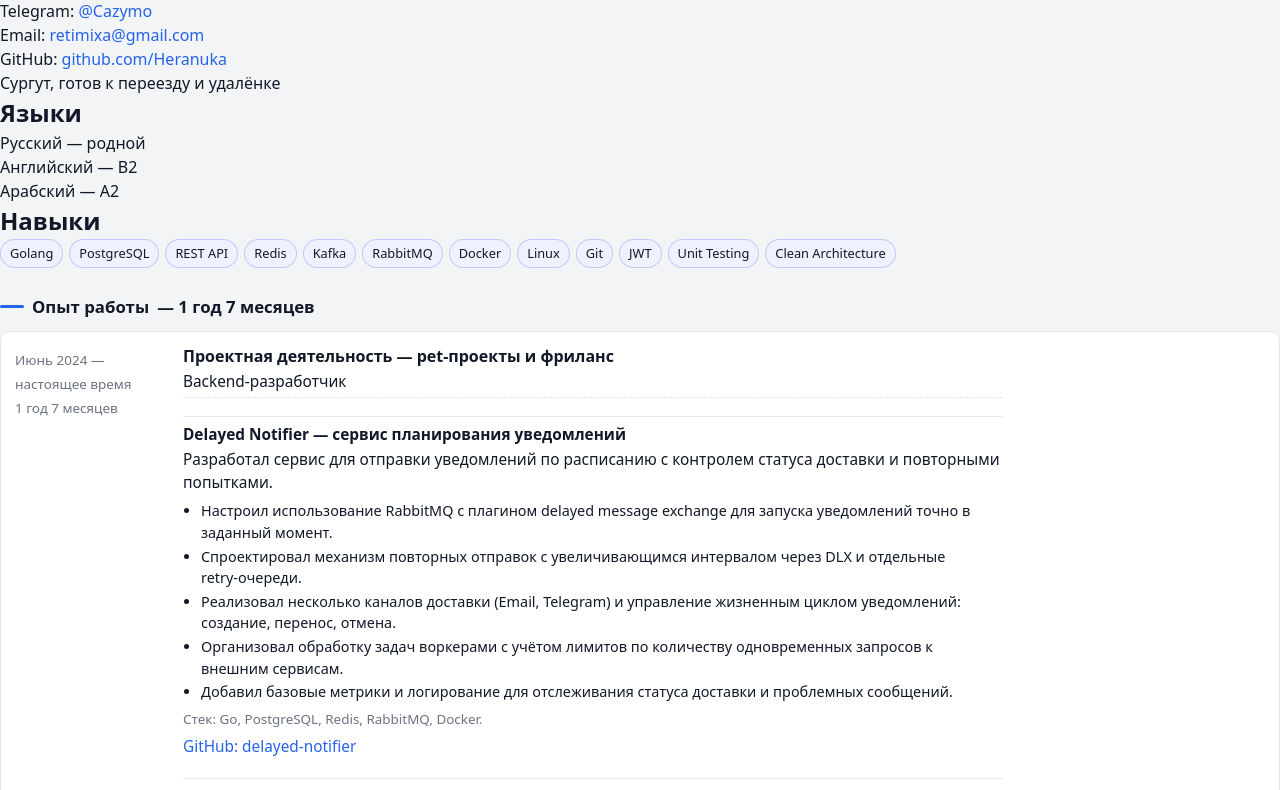
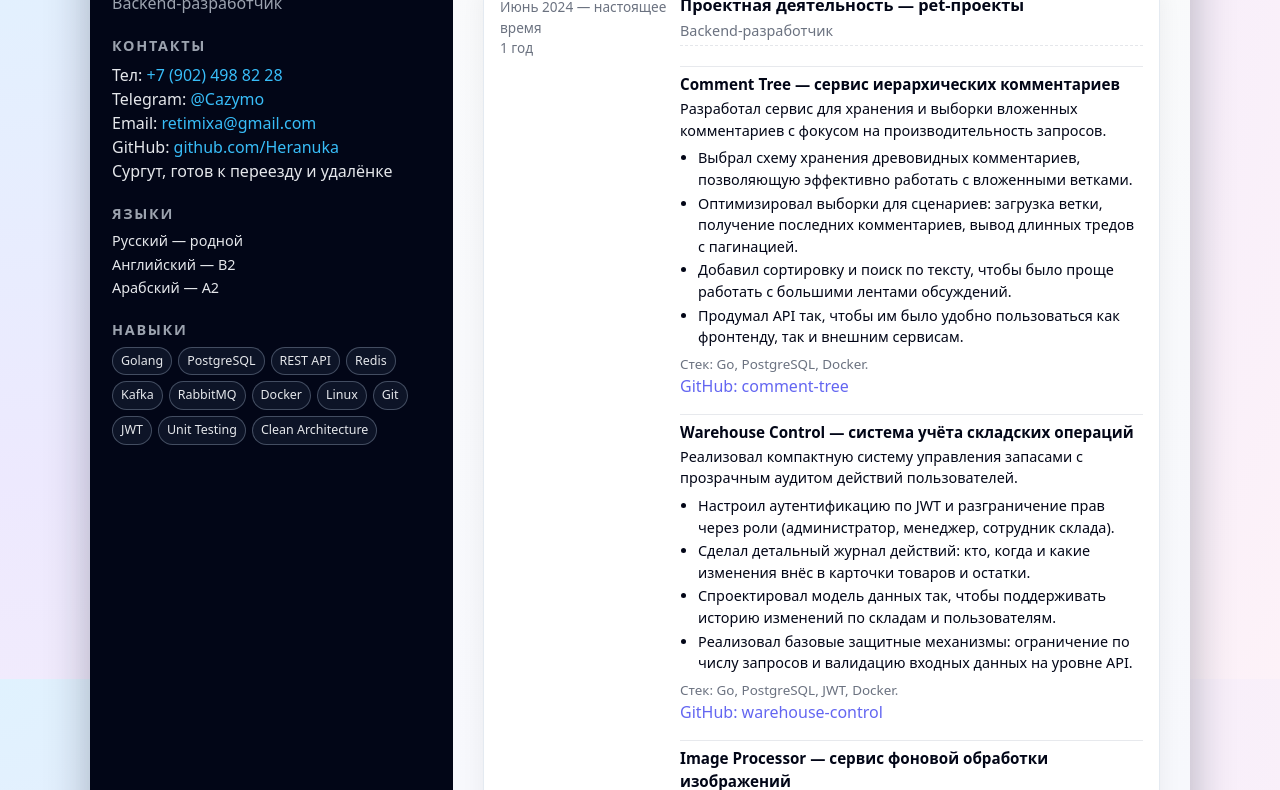
Before and after one commit to Heranuka/Heranuka.github.io, a plain HTML site: page index.html in a window 1280 px wide. Shown: the part 121-911 px from the top of the page. Drawn offline with Linux system fonts and the light colour scheme.

Commit message:
new commit2

```diff
--- a/index.html
+++ b/index.html
@@ -59,7 +59,7 @@
                 <span id="experience-total"></span>
             </h2>
 
-            <article class="item" data-start="2024-06" data-end="now">
+            <article class="item" data-start="2025-01" data-end="now">
                 <div class="item__meta">
                     <span>Июнь 2024 — настоящее время</span>
                 </div>
@@ -67,28 +67,65 @@
                 <div class="item__content">
 
                     <div class="item__header">
-                        <h3 class="item__title">Проектная деятельность — pet‑проекты и фриланс</h3>
+                        <h3 class="item__title">Проектная деятельность — pet‑проекты</h3>
                         <p class="item__position">Backend‑разработчик</p>
                     </div>
 
+                    <!-- 1. Comment Tree -->
                     <div class="subitem">
-                        <h4 class="subitem__title">Delayed Notifier — сервис планирования уведомлений</h4>
+                        <h4 class="subitem__title">Comment Tree — сервис иерархических комментариев</h4>
                         <p class="subitem_subtitle">
-                            Разработал сервис для отправки уведомлений по расписанию с контролем статуса доставки и повторными попытками.
+                            Разработал сервис для хранения и выборки вложенных комментариев с фокусом на производительность запросов.
                         </p>
                         <ul class="item__list">
-                            <li>Настроил использование RabbitMQ с плагином delayed message exchange для запуска уведомлений точно в заданный момент.</li>
-                            <li>Спроектировал механизм повторных отправок с увеличивающимся интервалом через DLX и отдельные retry‑очереди.</li>
-                            <li>Реализовал несколько каналов доставки (Email, Telegram) и управление жизненным циклом уведомлений: создание, перенос, отмена.</li>
-                            <li>Организовал обработку задач воркерами с учётом лимитов по количеству одновременных запросов к внешним сервисам.</li>
-                            <li>Добавил базовые метрики и логирование для отслеживания статуса доставки и проблемных сообщений.</li>
+                            <li>Выбрал схему хранения древовидных комментариев, позволяющую эффективно работать с вложенными ветками.</li>
+                            <li>Оптимизировал выборки для сценариев: загрузка ветки, получение последних комментариев, вывод длинных тредов с пагинацией.</li>
+                            <li>Добавил сортировку и поиск по тексту, чтобы было проще работать с большими лентами обсуждений.</li>
+                            <li>Продумал API так, чтобы им было удобно пользоваться как фронтенду, так и внешним сервисам.</li>
                         </ul>
-                        <p class="item__stack">Стек: Go, PostgreSQL, Redis, RabbitMQ, Docker.</p>
+                        <p class="item__stack">Стек: Go, PostgreSQL, Docker.</p>
                         <p class="subitem__link">
-                            <a href="https://github.com/Heranuka/DelayedNotifier" target="_blank">GitHub: delayed-notifier</a>
+                            <a href="https://github.com/Heranuka/CommentTree-Service" target="_blank">GitHub: comment-tree</a>
                         </p>
                     </div>
 
+                    <!-- 2. Warehouse Control -->
+                    <div class="subitem">
+                        <h4 class="subitem__title">Warehouse Control — система учёта складских операций</h4>
+                        <p class="subitem_subtitle">
+                            Реализовал компактную систему управления запасами с прозрачным аудитом действий пользователей.
+                        </p>
+                        <ul class="item__list">
+                            <li>Настроил аутентификацию по JWT и разграничение прав через роли (администратор, менеджер, сотрудник склада).</li>
+                            <li>Сделал детальный журнал действий: кто, когда и какие изменения внёс в карточки товаров и остатки.</li>
+                            <li>Спроектировал модель данных так, чтобы поддерживать историю изменений по складам и пользователям.</li>
+                            <li>Реализовал базовые защитные механизмы: ограничение по числу запросов и валидацию входных данных на уровне API.</li>
+                        </ul>
+                        <p class="item__stack">Стек: Go, PostgreSQL, JWT, Docker.</p>
+                        <p class="subitem__link">
+                            <a href="https://github.com/Heranuka/WarehouseControl" target="_blank">GitHub: warehouse-control</a>
+                        </p>
+                    </div>
+
+                    <!-- 3. Image Processor -->
+                    <div class="subitem">
+                        <h4 class="subitem__title">Image Processor — сервис фоновой обработки изображений</h4>
+                        <p class="subitem_subtitle">
+                            Сконструировал сервис, который асинхронно обрабатывает изображения и подготавливает их для дальнейшего использования.
+                        </p>
+                        <ul class="item__list">
+                            <li>Использовал Apache Kafka для очередей заданий на обработку изображений и разгрузки основного API.</li>
+                            <li>Реализовал операции изменения размера и генерации превью с сохранением артефактов в персистентное хранилище.</li>
+                            <li>Отделил слой обработки от слоя приёма запросов, чтобы можно было масштабировать воркеры независимо.</li>
+                            <li>Добавил валидацию входных данных (формат, размер файлов) и обработку типичных ошибок чтения/записи.</li>
+                        </ul>
+                        <p class="item__stack">Стек: Go, PostgreSQL, Kafka, Docker.</p>
+                        <p class="subitem__link">
+                            <a href="https://github.com/Heranuka/ImageProcessor" target="_blank">GitHub: image-processor</a>
+                        </p>
+                    </div>
+
+                    <!-- 4. Order Service -->
                     <div class="subitem">
                         <h4 class="subitem__title">Order Service — микросервис управления заказами</h4>
                         <p class="subitem_subtitle">
@@ -106,54 +143,22 @@
                         </p>
                     </div>
 
+                    <!-- 5. Delayed Notifier -->
                     <div class="subitem">
-                        <h4 class="subitem__title">Image Processor — сервис фоновой обработки изображений</h4>
+                        <h4 class="subitem__title">Delayed Notifier — сервис планирования уведомлений</h4>
                         <p class="subitem_subtitle">
-                            Сконструировал сервис, который асинхронно обрабатывает изображения и подготавливает их для дальнейшего использования.
+                            Разработал сервис для отправки уведомлений по расписанию с контролем статуса доставки и повторными попытками.
                         </p>
                         <ul class="item__list">
-                            <li>Использовал Apache Kafka для очередей заданий на обработку изображений и разгрузки основного API.</li>
-                            <li>Реализовал операции изменения размера и генерации превью с сохранением артефактов в персистентное хранилище.</li>
-                            <li>Отделил слой обработки от слоя приёма запросов, чтобы можно было масштабировать воркеры независимо.</li>
-                            <li>Добавил валидацию входных данных (формат, размер файлов) и обработку типичных ошибок чтения/записи.</li>
+                            <li>Настроил использование RabbitMQ с плагином delayed message exchange для запуска уведомлений точно в заданный момент.</li>
+                            <li>Спроектировал механизм повторных отправок с увеличивающимся интервалом через DLX и отдельные retry‑очереди.</li>
+                            <li>Реализовал несколько каналов доставки (Email, Telegram) и управление жизненным циклом уведомлений: создание, перенос, отмена.</li>
+                            <li>Организовал обработку задач воркерами с учётом лимитов по количеству одновременных запросов к внешним сервисам.</li>
+                            <li>Добавил базовые метрики и логирование для отслеживания статуса доставки и проблемных сообщений.</li>
                         </ul>
-                        <p class="item__stack">Стек: Go, PostgreSQL, Kafka, Docker.</p>
+                        <p class="item__stack">Стек: Go, PostgreSQL, Redis, RabbitMQ, Docker.</p>
                         <p class="subitem__link">
-                            <a href="https://github.com/Heranuka/ImageProcessor" target="_blank">GitHub: image-processor</a>
-                        </p>
-                    </div>
-
-                    <div class="subitem">
-                        <h4 class="subitem__title">Warehouse Control — система учёта складских операций</h4>
-                        <p class="subitem_subtitle">
-                            Реализовал компактную систему управления запасами с прозрачным аудитом действий пользователей.
-                        </p>
-                        <ul class="item__list">
-                            <li>Настроил аутентификацию по JWT и разграничение прав через роли (администратор, менеджер, сотрудник склада).</li>
-                            <li>Сделал детальный журнал действий: кто, когда и какие изменения внёс в карточки товаров и остатки.</li>
-                            <li>Спроектировал модель данных так, чтобы поддерживать историю изменений по складам и пользователям.</li>
-                            <li>Реализовал базовые защитные механизмы: ограничение по числу запросов и валидацию входных данных на уровне API.</li>
-                        </ul>
-                        <p class="item__stack">Стек: Go, PostgreSQL, JWT, Docker.</p>
-                        <p class="subitem__link">
-                            <a href="https://github.com/Heranuka/WarehouseControl" target="_blank">GitHub: warehouse-control</a>
-                        </p>
-                    </div>
-
-                    <div class="subitem">
-                        <h4 class="subitem__title">Comment Tree — сервис иерархических комментариев</h4>
-                        <p class="subitem_subtitle">
-                            Разработал сервис для хранения и выборки вложенных комментариев с фокусом на производительность запросов.
-                        </p>
-                        <ul class="item__list">
-                            <li>Выбрал схему хранения древовидных комментариев, позволяющую эффективно работать с вложенными ветками.</li>
-                            <li>Оптимизировал выборки для сценариев: загрузка ветки, получение последних комментариев, вывод длинных тредов с пагинацией.</li>
-                            <li>Добавил сортировку и поиск по тексту, чтобы было проще работать с большими лентами обсуждений.</li>
-                            <li>Продумал API так, чтобы им было удобно пользоваться как фронтенду, так и внешним сервисам.</li>
-                        </ul>
-                        <p class="item__stack">Стек: Go, PostgreSQL, Docker.</p>
-                        <p class="subitem__link">
-                            <a href="https://github.com/Heranuka/CommentTree-Service" target="_blank">GitHub: comment-tree</a>
+                            <a href="https://github.com/Heranuka/DelayedNotifier" target="_blank">GitHub: delayed-notifier</a>
                         </p>
                     </div>
 
--- a/styles.css
+++ b/styles.css
@@ -1,10 +1,12 @@
 :root {
-    --bg: #f3f4f6;
+    --bg: radial-gradient(circle at top left, #e0f2fe, #ede9fe 40%, #fdf2f8);
+    --sidebar-bg: #0b1120;
+    --sidebar-accent: #38bdf8;
     --card-bg: #ffffff;
-    --primary: #111827;
+    --primary: #020617;
     --secondary: #6b7280;
-    --accent: #2563eb;
-    --accent-soft: rgba(37, 99, 235, 0.08);
+    --accent: #6366f1;       /* фиолетовый */
+    --accent-soft: rgba(99, 102, 241, 0.08);
     --border: #e5e7eb;
     --tag-bg: #eef2ff;
     --font-main: system-ui, -apple-system, BlinkMacSystemFont, "Segoe UI",
@@ -40,194 +42,168 @@ a:hover {
     text-decoration: underline;
 }
 
-.container {
-    width: 100%;
-    max-width: 1040px;
-    margin: 0 auto;
-    padding: 0 16px;
+/* ВНЕШНИЙ КОНТЕЙНЕР */
+
+.page {
+    max-width: 1100px;
+    margin: 32px auto 40px;
+    background: var(--card-bg);
+    border-radius: 20px;
+    box-shadow: 0 20px 45px rgba(15, 23, 42, 0.3);
+    overflow: hidden;
+    display: flex;
 }
 
-/* HEADER */
+/* SIDEBAR */
 
-.header {
-    padding: 24px 0 12px;
+.sidebar {
+    width: 33%;
+    background: radial-gradient(circle at top left, #020617, #020617 40%, #0b1120);
+    color: #e5e7eb;
+    padding: 28px 22px 32px;
 }
 
-.header__inner {
-    display: flex;
-    flex-direction: row;
-    justify-content: space-between;
-    gap: 16px;
-    align-items: flex-start;
-}
-
-.header__name {
-    font-size: 2.1rem;
+.sidebar__name {
+    font-size: 2rem;
     font-weight: 700;
     margin-bottom: 4px;
 }
 
-.header__position {
+.sidebar__position {
     font-size: 1rem;
-    color: var(--secondary);
+    color: #9ca3af;
+    margin-bottom: 16px;
 }
 
-.header__contacts {
-    font-size: 0.9rem;
-    text-align: right;
+.sidebar__block {
+    margin-top: 20px;
 }
 
-.header__contacts p + p {
+.sidebar__title {
+    font-size: 0.9rem;
+    text-transform: uppercase;
+    letter-spacing: 0.12em;
+    color: #9ca3af;
+    margin-bottom: 6px;
+}
+
+.sidebar__list {
+    list-style: none;
+    font-size: 0.9rem;
+}
+
+.sidebar__list li + li {
     margin-top: 2px;
+}
+
+.sidebar a {
+    color: var(--sidebar-accent);
+}
+
+.tags {
+    display: flex;
+    flex-wrap: wrap;
+    gap: 6px;
+    margin-top: 6px;
+}
+
+.tag {
+    font-size: 0.78rem;
+    background: rgba(15, 23, 42, 0.9);
+    color: #e5e7eb;
+    padding: 4px 8px;
+    border-radius: 999px;
+    border: 1px solid rgba(148, 163, 184, 0.4);
 }
 
 /* MAIN */
 
 .main {
-    padding: 12px 0 40px;
+    width: 67%;
+    padding: 28px 30px 32px;
+    background: linear-gradient(to bottom, #f9fafb, #f3f4ff);
 }
 
-/* SECTION TITLE */
+/* SECTION */
 
 .section {
-    margin-bottom: 24px;
+    margin-bottom: 26px;
 }
 
 .section__title {
     font-size: 1.05rem;
     font-weight: 600;
-    margin-bottom: 12px;
-    display: inline-flex;
+    margin-bottom: 14px;
+    display: flex;
     align-items: center;
     gap: 8px;
+    color: #020617;
 }
 
 .section__title::before {
     content: "";
-    display: inline-block;
-    width: 24px;
+    width: 26px;
     height: 3px;
     border-radius: 999px;
-    background: var(--accent);
+    background: linear-gradient(90deg, var(--accent), #22c1c3);
 }
 
-.section__subtitle {
-    font-size: 1.05rem;
-    font-weight: 400;
-    margin-left: 32px;
-}
-
-.section p {
-    font-size: 0.96rem;
-    color: var(--primary);
-}
-
-/* ITEM (CARD) */
+/* ITEM / CARD */
 
 .item {
     display: flex;
     flex-wrap: wrap;
-    gap: 8px;
-    padding: 12px 14px;
-    margin-bottom: 12px;
-    background: var(--card-bg);
-    border-radius: 10px;
-    border: 1px solid var(--border);
-    box-shadow: 0 4px 12px rgba(15, 23, 42, 0.04);
-}
-
-.item__skills {
-    flex-wrap: nowrap;
-    flex-direction: column;
-    gap: 18px;
+    gap: 10px;
+    padding: 14px 16px;
+    margin-bottom: 14px;
+    background: #ffffff;
+    border-radius: 14px;
+    border: 1px solid rgba(226, 232, 240, 0.9);
+    box-shadow: 0 10px 25px rgba(15, 23, 42, 0.06);
 }
 
 .item__meta {
-    width: 160px;
-    max-width: 160px;
-    padding-top: 3px;
-}
-
-.item__meta span {
-    font-size: 0.84rem;
+    width: 170px;
+    max-width: 170px;
+    padding-top: 4px;
+    font-size: 0.85rem;
     color: var(--secondary);
 }
 
 .item__content {
+    flex: 1;
     display: flex;
     flex-direction: column;
-    gap: 6px;
-    flex-grow: 1;
-    max-width: 820px;
+    gap: 8px;
 }
 
 .item__header {
+    border-bottom: 1px dashed var(--border);
+    padding-bottom: 4px;
     margin-bottom: 4px;
-    padding-bottom: 4px;
-    border-bottom: 1px dashed var(--border);
 }
 
 .item__title {
-    font-size: 1rem;
+    font-size: 1.02rem;
     font-weight: 600;
 }
 
 .item__position {
-    font-size: 0.95rem;
-    font-weight: 500;
+    font-size: 0.9rem;
+    color: var(--secondary);
     margin-top: 2px;
-    color: var(--secondary);
-}
-
-.item__subtitle {
-    font-size: 0.95rem;
-    margin-bottom: 6px;
-}
-
-/* LISTS */
-
-.item__list {
-    margin-left: 18px;
-    margin-bottom: 6px;
-    font-size: 0.9rem;
-    flex-grow: 1;
-}
-
-.item__list li {
-    list-style: disc;
-}
-
-.item__list li + li {
-    margin-top: 2px;
-}
-
-.language-level {
-    color: var(--secondary);
-}
-
-p.item__stack {
-    font-size: 0.84rem;
-    color: var(--secondary);
 }
 
 /* SUBITEMS */
 
 .subitem {
     margin-top: 8px;
-    padding: 6px 0;
-    border-top: 1px solid rgba(229, 231, 235, 0.8);
-}
-
-.item__skills .subitem {
-    display: flex;
-    flex-wrap: wrap;
-    gap: 4px;
-    border-top: none;
-    padding-top: 0;
+    padding-top: 6px;
+    border-top: 1px solid rgba(229, 231, 235, 0.9);
 }
 
 .subitem__title {
-    font-size: 0.96rem;
+    font-size: 0.95rem;
     font-weight: 600;
     margin-bottom: 2px;
 }
@@ -235,84 +211,45 @@ p.item__stack {
 .subitem_subtitle {
     font-size: 0.9rem;
     margin-bottom: 6px;
-    color: var(--primary);
 }
 
-.subitem__link {
-    font-size: 0.84rem;
-    margin-top: 6px;
+.item__list {
+    margin-left: 18px;
+    margin-bottom: 6px;
+    font-size: 0.9rem;
 }
 
-/* TAGS */
-
-.tags {
-    display: flex;
-    flex-wrap: wrap;
-    gap: 6px;
-    flex-grow: 1;
-    margin-bottom: 10px;
+.item__list li + li {
+    margin-top: 2px;
 }
 
-.tag {
-    font-size: 0.8rem;
-    background: var(--tag-bg);
-    color: var(--primary);
-    padding: 4px 9px;
-    border-radius: 999px;
-    border: 1px solid rgba(129, 140, 248, 0.4);
+.item__stack {
+    font-size: 0.84rem;
+    color: var(--secondary);
 }
 
-/* ADAPTIVE */
+/* RESPONSIVE */
 
-@media (max-width: 1080px) {
-    .item__meta {
-        width: 100%;
-        max-width: none;
-        margin-bottom: 2px;
+@media (max-width: 900px) {
+    .page {
+        flex-direction: column;
+        border-radius: 16px;
     }
 
-    .item {
-        padding: 10px 12px;
-    }
-
-    .item__header {
-        border-bottom: none;
+    .sidebar,
+    .main {
+        width: 100%;
+        padding: 20px 18px 22px;
     }
 }
 
-@media (max-width: 768px) {
-    .header__inner {
-        flex-direction: column;
-        align-items: flex-start;
+@media (max-width: 600px) {
+    .page {
+        margin: 16px auto;
+        box-shadow: 0 10px 25px rgba(15, 23, 42, 0.25);
     }
 
-    .header__name {
+    .sidebar__name {
         font-size: 1.7rem;
     }
-
-    .header__contacts {
-        text-align: left;
-    }
 }
-
-@media (max-width: 480px) {
-    .header {
-        padding: 18px 0 8px;
-    }
-
-    .main {
-        padding-top: 10px;
-    }
-
-    .header__contacts {
-        font-size: 0.85rem;
-    }
-
-    .item__title {
-        font-size: 0.95rem;
-    }
-
-    .section__title {
-        font-size: 1rem;
-    }
-}
```
